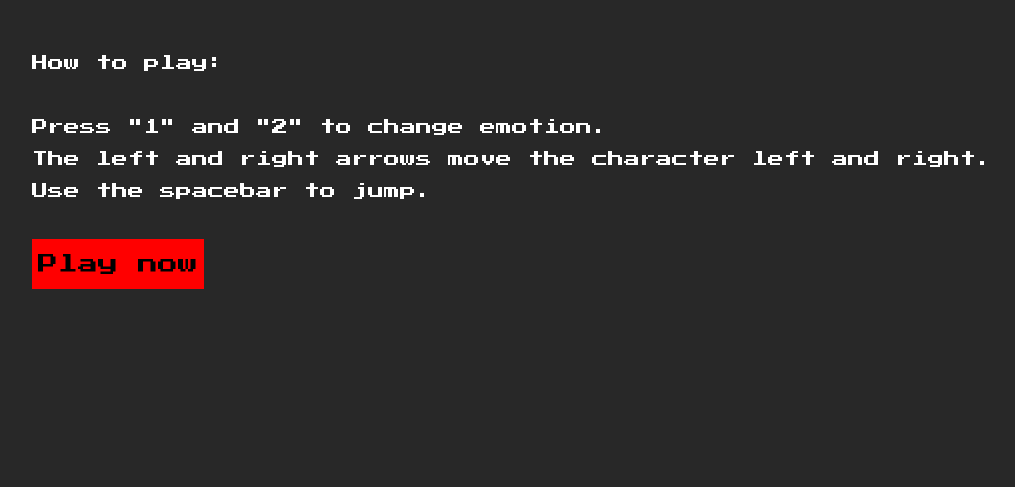
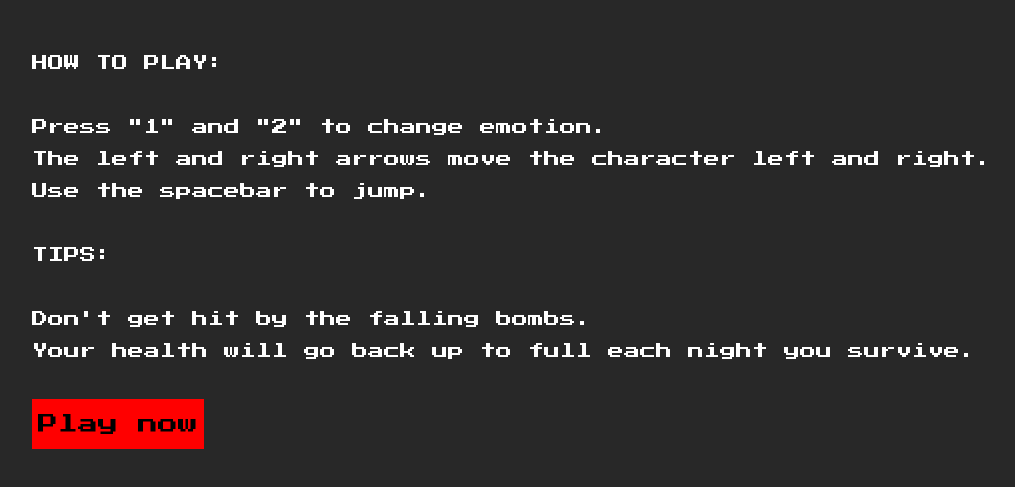
Before and after one commit to LB123658/unkrafted, a plain HTML site: page game.html in a window 1280 px wide. Shown: the part 119-606 px from the top of the page, without its empty margins (18-1033 px from the left). Drawn offline with Linux system fonts and the light colour scheme.

Commit message:
Update game.html

```diff
--- a/game.html
+++ b/game.html
@@ -54,7 +54,7 @@ line-height: 2;
 <body>
 <img id="img" src="https://lb123658.github.io/unkrafted/favicon.ico">
 <p id="game">Unkrafted</p>
-<p id="description">How to play:<br><br>Press "1" and "2" to change emotion.<br>The left and right arrows move the character left and right.<br>Use the spacebar to jump.<br><br><a href="https://lb123658.github.io/unkrafted?game=playing">
+<p id="description">HOW TO PLAY:<br><br>Press "1" and "2" to change emotion.<br>The left and right arrows move the character left and right.<br>Use the spacebar to jump.<br><br>TIPS:<br><br>Don't get hit by the falling bombs.<br>Your health will go back up to full each night you survive.<br><br><a href="https://lb123658.github.io/unkrafted?game=playing">
 <button id="play">Play now</button></a></p>
 
 </body>
```
